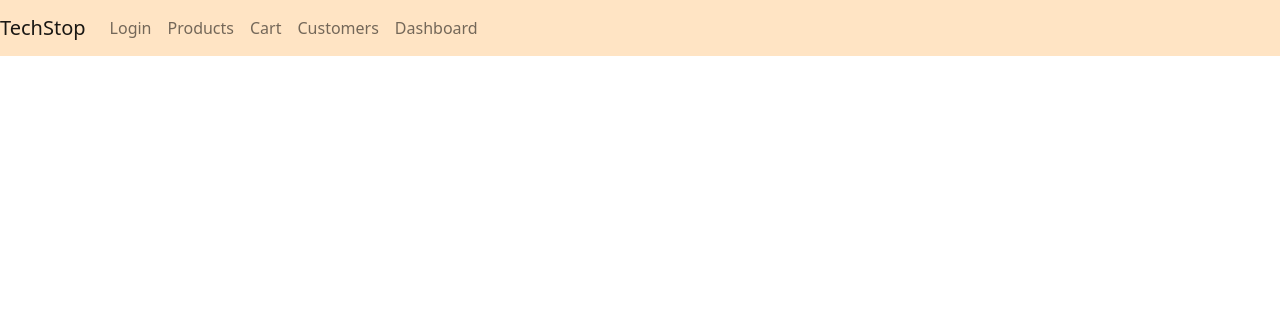
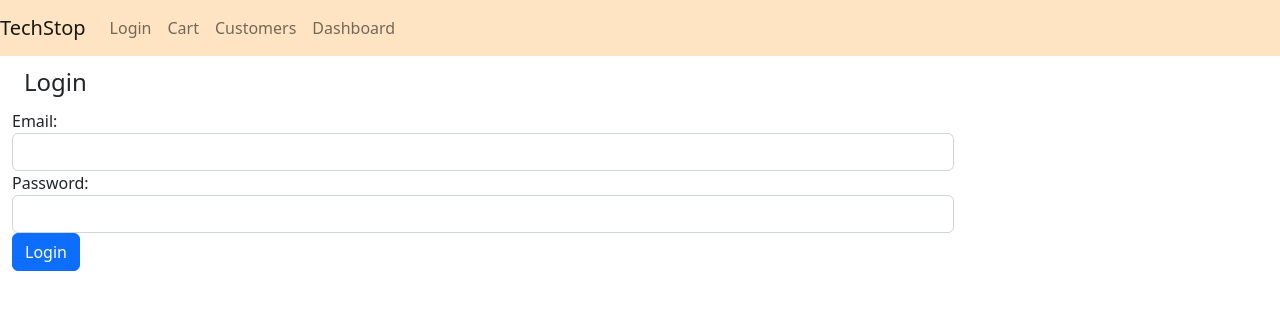
Before and after one commit to oscarwankaew/react-ecommerce, a React (Create React App) app in the folder my-app/: page / in a window 1280 px wide. Shown: the top 310 px of the page. Built offline with nearby package versions, Linux system fonts and the light colour scheme.

Commit message:
finally solved route problems and able to render them, using element instead of component for path because React V6 stop using component path

```diff
--- a/my-app/src/App.jsx
+++ b/my-app/src/App.jsx
@@ -14,11 +14,11 @@ import React, { Component } from "react";
          <NavBar />
          <div className="container-fluid">
            <Routes>
-             <Route path="/" exact component={Login} />
-             <Route path="/dashboard" exact component={Dashboard} />
-             <Route path="/customers" exact component={CustomerList} />
-             <Route path="/cart" exact component={ShoppingCart} />
-             <Route path="*" component={NoMatchPage} />
+             <Route path="/" element={<Login />} />
+             <Route path="/dashboard" element={<Dashboard />} />
+             <Route path="/customers" element={<CustomerList />} />
+             <Route path="/cart" element={<ShoppingCart />} />
+             <Route path="*" element={<NoMatchPage />} />
            </Routes>
          </div>
        </Router>
--- a/my-app/src/NavBar.jsx
+++ b/my-app/src/NavBar.jsx
@@ -14,9 +14,6 @@ class NavBar extends Component{
             <ul className="navbar-nav mr-auto">
               <li className="nav-item">
                 <a className="nav-link" href="/">Login</a>
-              </li>
-              <li className="nav-item">
-                <a className="nav-link" href="/products">Products</a>
               </li>
               <li className="nav-item">
                 <a className="nav-link" href="/cart">Cart</a>
```
